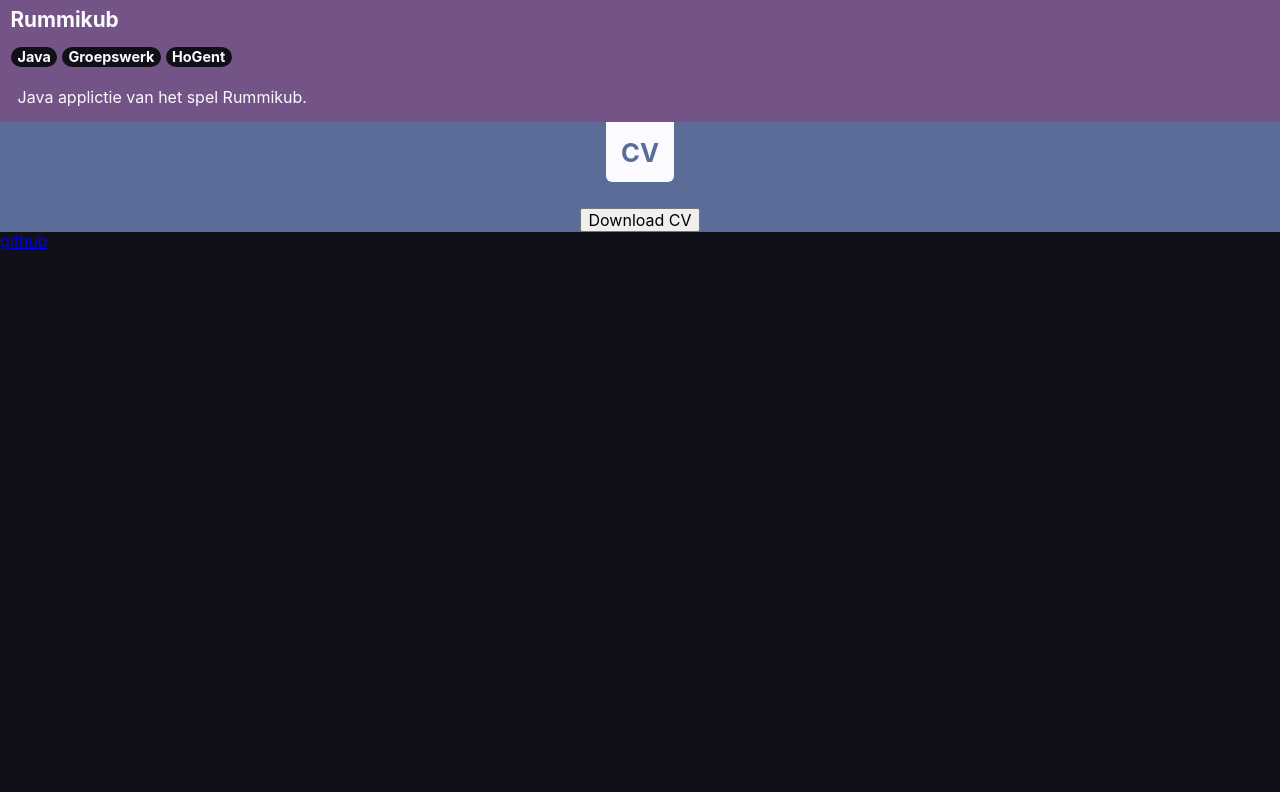
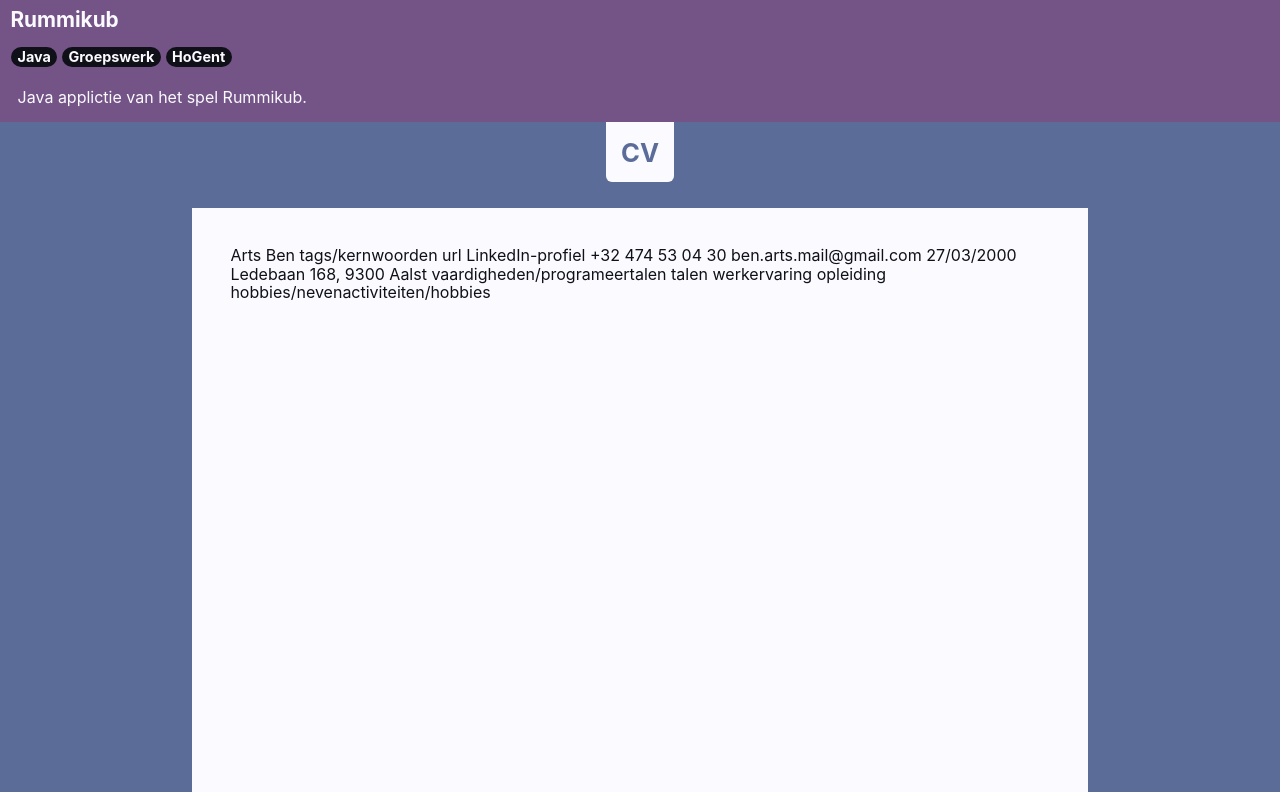
Before and after one commit to bengeendokter/bengeendokter.github.io, a React (Create React App) app: page / in a window 1280 px wide. Shown: the part 2888-3680 px from the top of the page. Before the commit the page ends 3139 px from the top, so only its background shows below. Built offline with nearby package versions, Linux system fonts and the light colour scheme.

Commit message:
cv structuur

```diff
--- a/src/App.css
+++ b/src/App.css
@@ -47,8 +47,8 @@
 ::-webkit-scrollbar-track
 {
   background: var(--clr-under-text);
-  border-radius: 100vw;
-  margin-block: 0.2em;
+  /* border-radius: 100vw; */
+  /* margin-block: 0.2em; */
 }
 
 ::-webkit-scrollbar-track:hover
--- a/src/App.js
+++ b/src/App.js
@@ -2,6 +2,7 @@ import React from 'react';
 import {useState, useEffect} from 'react';
 import './App.css';
 import ExtLink from './components/ExtLink';
+import CV from './components/CV';
 import ProjectPreview from './components/ProjectPreview';
 function App()
 {
@@ -47,7 +48,7 @@ function App()
         </section>
         <section aria-labelledby='CV-title' id='CV' className='CV'>
           <h2 id='CV-title'>CV</h2>
-
+            <CV/>
           <button>Download CV</button>
         </section>
       </main>
--- /dev/null
+++ b/src/components/CV/CV.jsx
@@ -0,0 +1,32 @@
+import React from 'react';
+import CVCSS from './CV.module.css';
+
+export default function CV({children, ...rest})
+{
+    return (
+        <article className={CVCSS.main}>
+
+
+            Arts
+            Ben
+
+            tags/kernwoorden
+
+            url LinkedIn-profiel
+
+            +32 474 53 04 30
+            ben.arts.mail@gmail.com
+            27/03/2000
+            Ledebaan 168, 9300 Aalst
+
+            vaardigheden/programeertalen
+            talen
+
+            werkervaring
+
+            opleiding
+
+            hobbies/nevenactiviteiten/hobbies
+        </article>
+    );
+};
--- /dev/null
+++ b/src/components/CV/CV.module.css
@@ -0,0 +1,14 @@
+.main
+{
+  background-color: hsla(var(--clr-white));
+  color: hsla(var(--clr-black));
+  aspect-ratio: 1 / 1.4142;
+  width: 70%;
+  padding: 3%;
+  margin-bottom: 1.1em;
+}
+
+.main p
+{
+  font-size: 3vw;
+}
--- /dev/null
+++ b/src/components/CV/index.jsx
@@ -0,0 +1 @@
+export {default} from "./CV";
```
